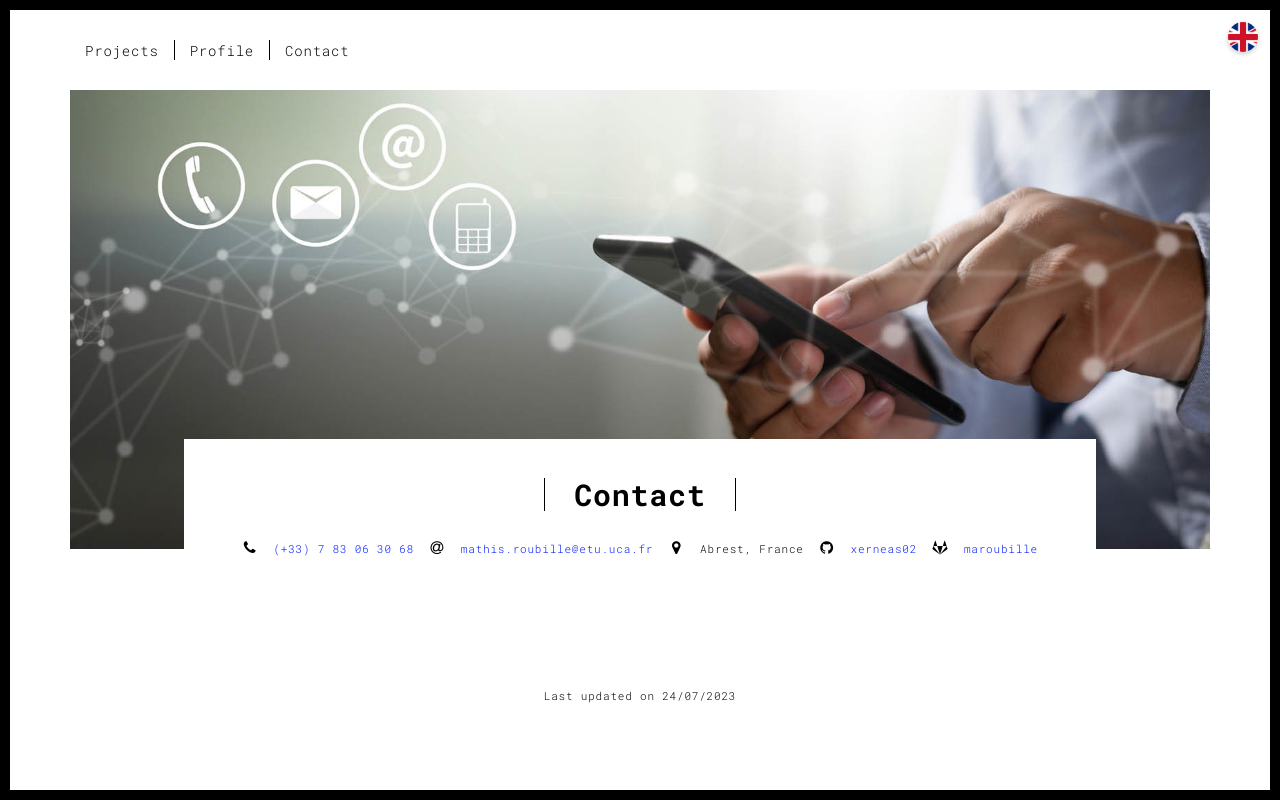
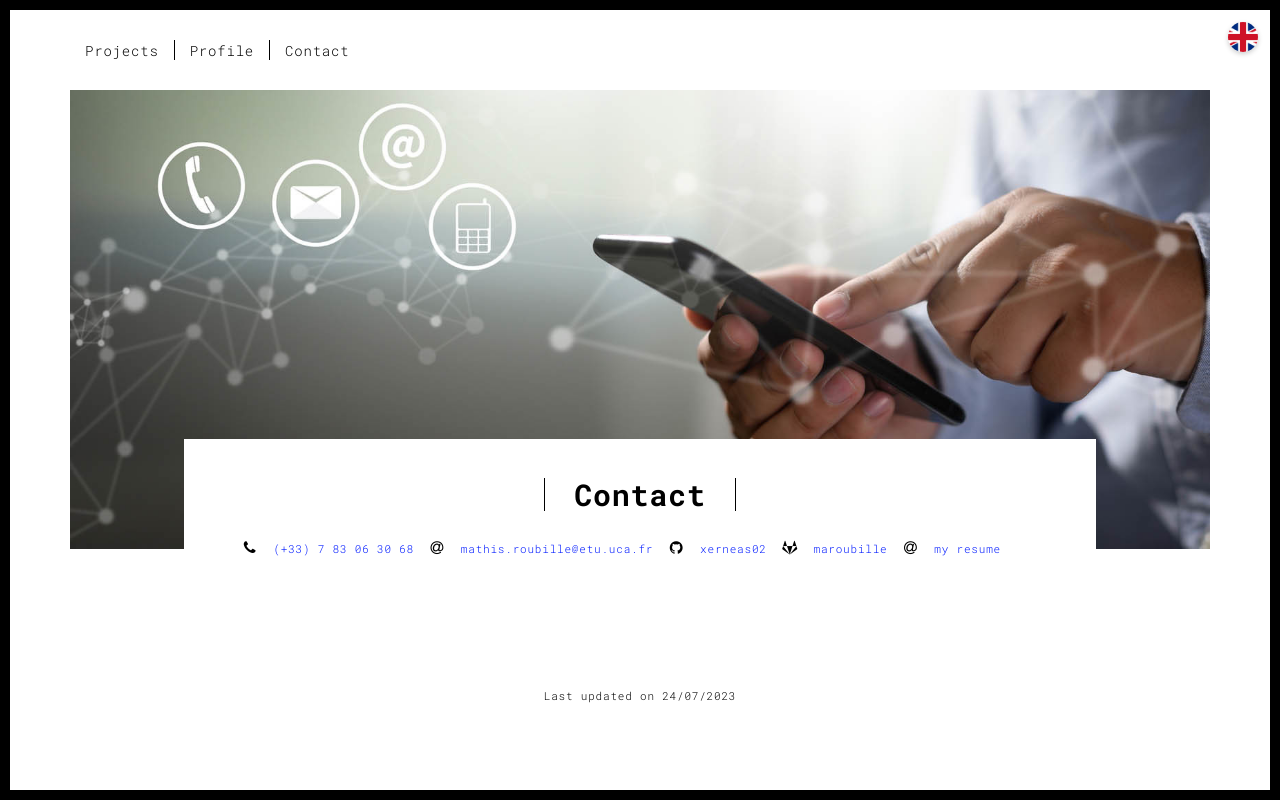
Before and after one commit to xerneas02/xerneas02.github.io, a plain HTML site: page english/contact.html in a window 1280 px wide. Drawn offline with Linux system fonts and the light colour scheme.

Commit message:
ajout cv français

```diff
--- a/english/contact.html
+++ b/english/contact.html
@@ -1,4 +1,3 @@
-
 <!DOCTYPE html>
 <html lang="en">
 
@@ -32,7 +31,8 @@
                 </a>
             </div>
             <div class="container">
-                <button type="button" class="navbar-toggle collapsed" data-toggle="collapse" data-target="#navbar-collapse" aria-expanded="false">
+                <button type="button" class="navbar-toggle collapsed" data-toggle="collapse"
+                    data-target="#navbar-collapse" aria-expanded="false">
                     <span class="sr-only">Toggle navigation</span>
                     <span class="icon-bar"></span>
                     <span class="icon-bar"></span>
@@ -69,9 +69,6 @@
                                 <i class="fa fa-at" aria-hidden="true"></i>
                             </span> mathis.roubille@etu.uca.fr
                         </a>
-                        <span class="fa-icon">
-            <i class="fa fa fa-map-marker" aria-hidden="true"></i>
-          </span> Abrest, France
                         <a href="https://github.com/xerneas02/">
                             <span class="fa-icon">
                                 <i class="fa fab fa-github" aria-hidden="true"></i>
@@ -81,6 +78,11 @@
                             <span class="fa-icon">
                                 <i class="fa fab fa-gitlab" aria-hidden="true"></i>
                             </span> maroubille
+                        </a>
+                        <a href="../assets/pdf/CVEnglish.pdf">
+                            <span class="fa-icon">
+                                <i class="fa fa-at" aria-hidden="true"></i>
+                            </span> my resume
                         </a>
                     </div>
                 </div>
@@ -100,7 +102,7 @@
     </footer>
 
     <script>
-        document.addEventListener("DOMContentLoaded", function(event) {
+        document.addEventListener("DOMContentLoaded", function (event) {
             navActivePage();
         });
     </script>
```
Also changed, not shown: contact.html (+8 -7 lines), english/profil.html (+3 -0 lines), profil.html (+3 -0 lines), 2 other files. Lines whose indentation alone changed are shown as unchanged.
